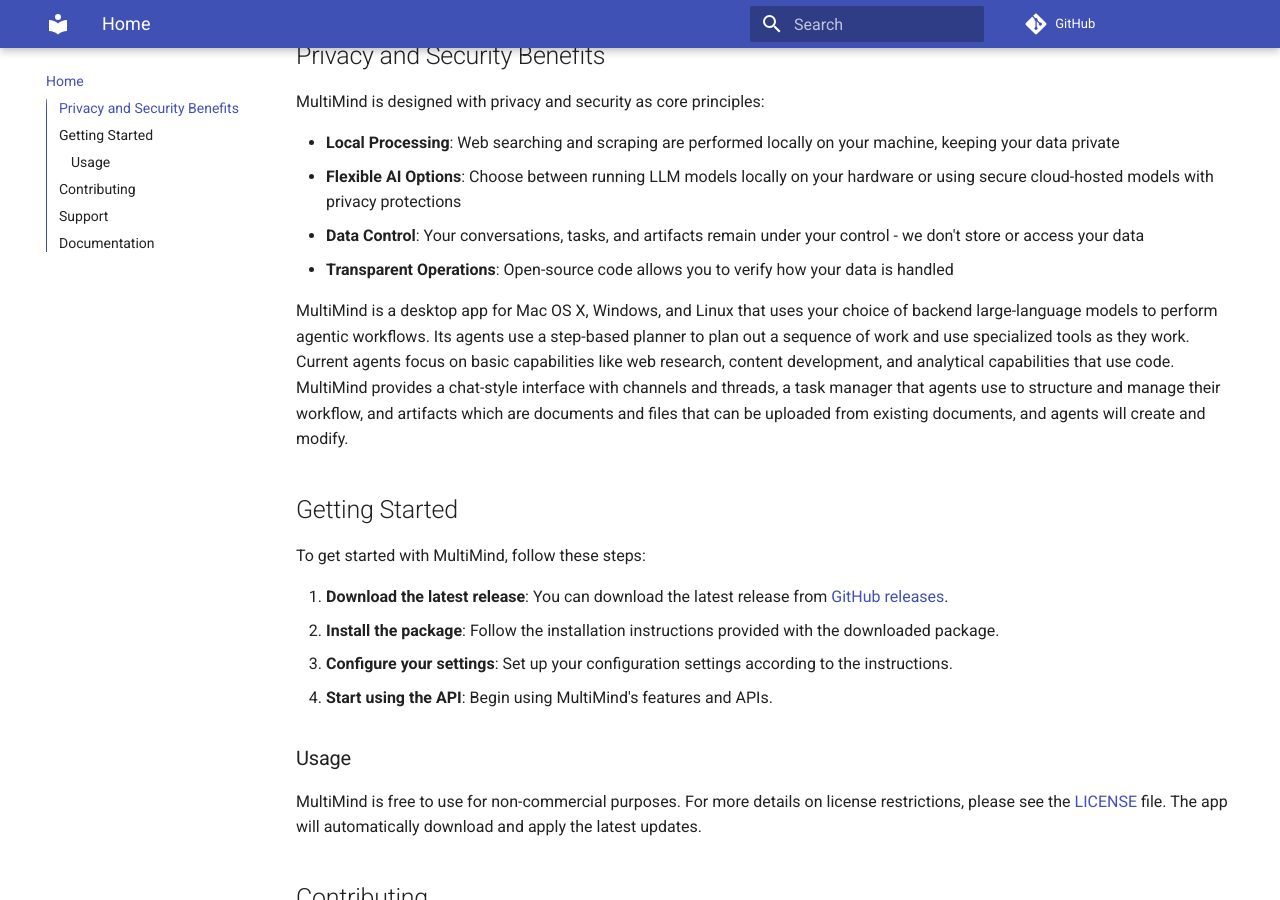
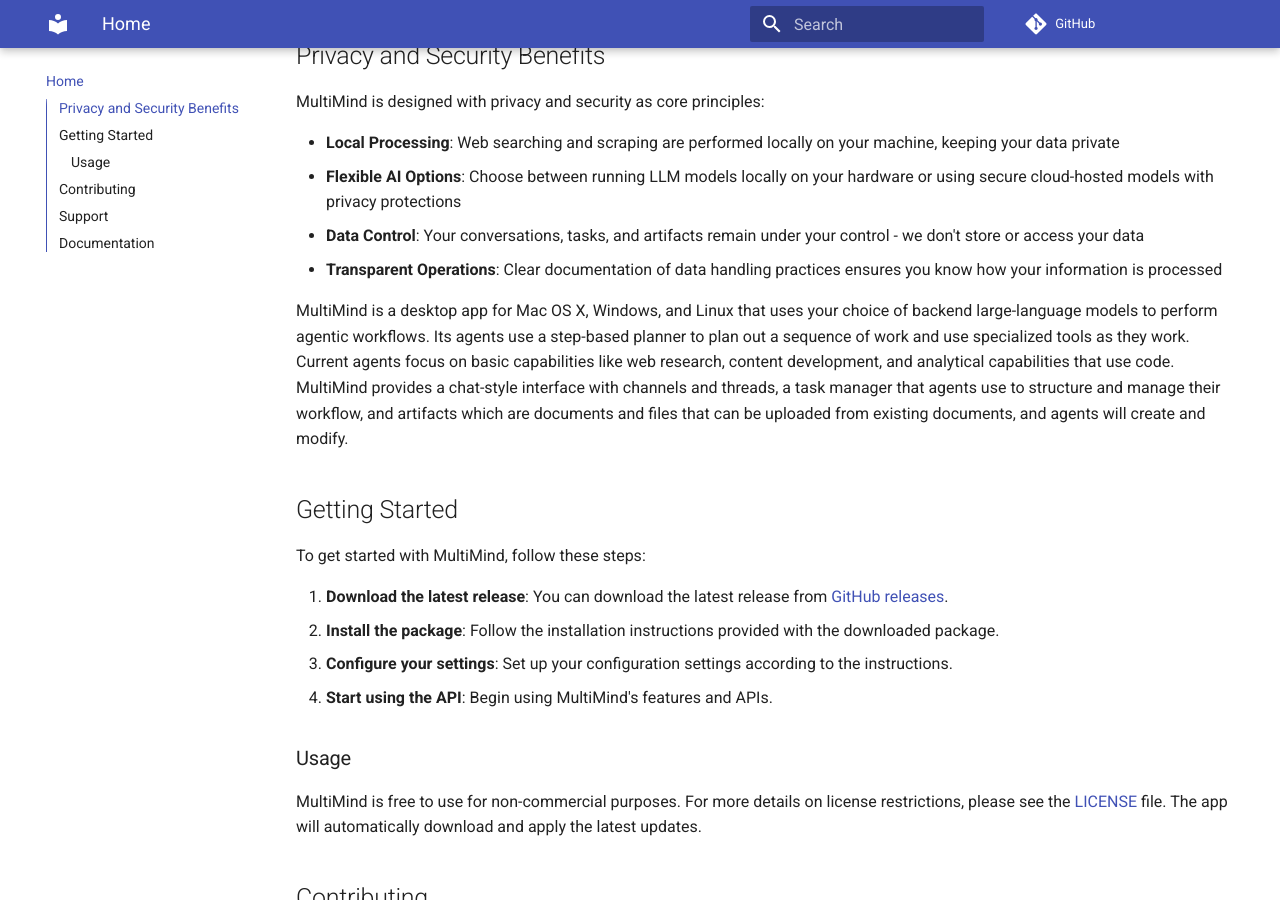
Before and after one commit to richardbowman/multimind-agent-platform, an MkDocs documentation site: the page built from docs/index.md, in a window 1280 px wide and 900 px high, scrolled down 962 px. Built offline with MkDocs 1.6.1 and Material for MkDocs 9.7.7, drawn with Linux system fonts in a browser that asks for light colours; comment, search, counter and statistics services are not loaded.

Commit message:
docs: update privacy benefits section to remove open-source reference

```diff
--- a/docs/index.md
+++ b/docs/index.md
@@ -9,7 +9,7 @@ MultiMind is designed with privacy and security as core principles:
 - **Local Processing**: Web searching and scraping are performed locally on your machine, keeping your data private
 - **Flexible AI Options**: Choose between running LLM models locally on your hardware or using secure cloud-hosted models with privacy protections
 - **Data Control**: Your conversations, tasks, and artifacts remain under your control - we don't store or access your data
-- **Transparent Operations**: Open-source code allows you to verify how your data is handled
+- **Transparent Operations**: Clear documentation of data handling practices ensures you know how your information is processed
 
 MultiMind is a desktop app for Mac OS X, Windows, and Linux that uses your choice of backend large-language models to perform agentic workflows. Its agents use a step-based planner to plan out a sequence of work and use specialized tools as they work. Current agents focus on basic capabilities like web research, content development, and analytical capabilities that use code. MultiMind provides a chat-style interface with channels and threads, a task manager that agents use to structure and manage their workflow, and artifacts which are documents and files that can be uploaded from existing documents, and agents will create and modify.
 
```
